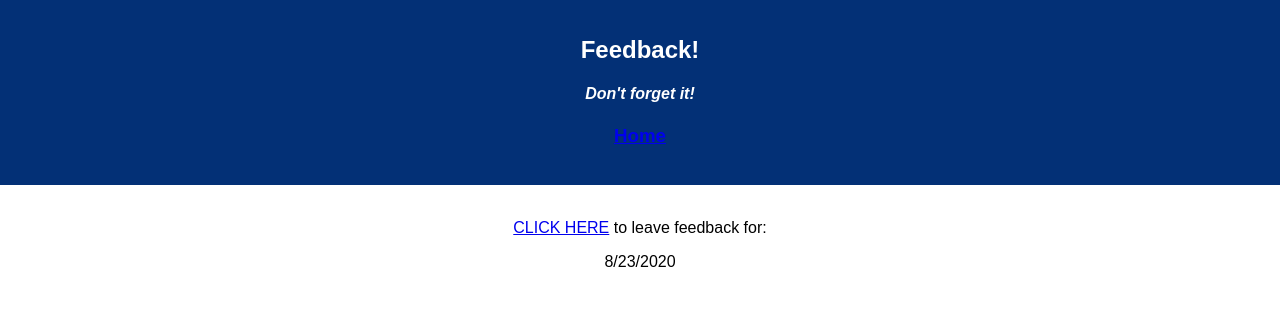
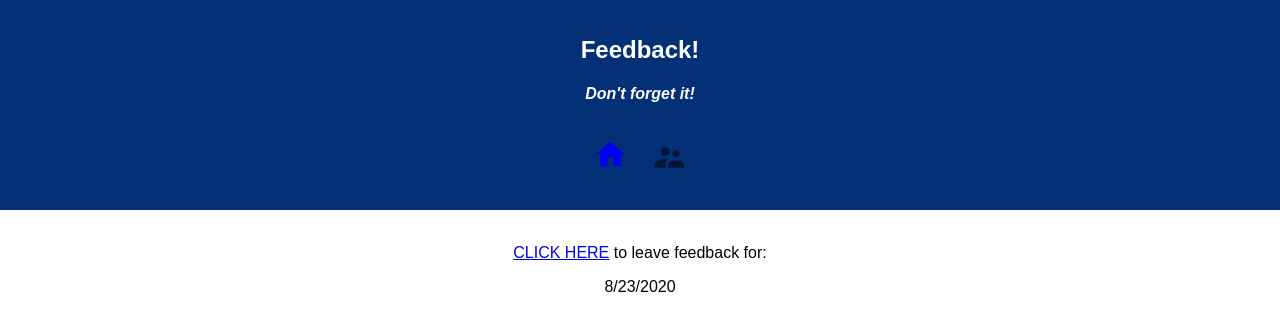
Before and after one commit to samueldmaus/redux-feedback-loop, a React (Create React App) app: page / in a window 1280 px wide. Shown: the top 330 px of the page. Built offline with nearby package versions, Linux system fonts and the light colour scheme.

Commit message:
adding material ui

```diff
--- a/package.json
+++ b/package.json
@@ -5,6 +5,7 @@
   "proxy": "http://localhost:5000",
   "dependencies": {
     "@material-ui/core": "^4.11.0",
+    "@material-ui/icons": "^4.9.1",
     "axios": "^0.19.0",
     "logger": "0.0.1",
     "pg": "^8.2.1",
--- a/src/components/App/App.js
+++ b/src/components/App/App.js
@@ -1,28 +1,30 @@
 import React, { Component } from 'react';
 import './App.css';
-import {HashRouter as Router, Route, Link} from 'react-router-dom';
+import {HashRouter as Router, Route, Link, withRouter} from 'react-router-dom';
 import Feeling from '../Feeling/Feeling.js';
 import Supported from '../Supported/Supported.js'
 import Understanding from '../Understanding/Understanding';
 import Comments from '../Comments/Comments.js';
 import Review from '../Review/Review.js';
 import CompletedFeedback from '../CompletedFeedback/CompletedFeedback';
+import Intro from '../Intro/Intro.js';
+import HomeIcon from '@material-ui/icons/Home';
+import { IconButton } from '@material-ui/core';
+import SupervisorAccountIcon from '@material-ui/icons/SupervisorAccount';
 
 class App extends Component {
   render() {
-    let today = new Date();
-    let date = (today.getMonth()+1)+ '/' + today.getDate() + '/' + today.getFullYear();
     return (
       <Router>
         <div className="App">
           <header className="App-header">
             <h1 className="App-title">Feedback!</h1>
             <h4><i>Don't forget it!</i></h4>
-            <h3><Link to="/">Home</Link></h3>
+            <IconButton><Link to="/"><HomeIcon fontSize='large' /></Link></IconButton>
+            <IconButton><SupervisorAccountIcon fontSize='large' /></IconButton>
           </header>
           <br/>
-          <p><Link to="/feeling">CLICK HERE</Link> to leave feedback for:</p>
-          <p>{date}</p>
+          <Intro component={withRouter(Intro)} />
         </div>
         <Route exact path="/feeling" component={Feeling}/>
         <Route exact path="/supported" component={Supported} />
--- /dev/null
+++ b/src/components/Intro/Intro.js
@@ -0,0 +1,15 @@
+import React, {Component} from 'react';
+import {Link} from 'react-router-dom'
+
+export default class Intro extends Component {
+    render() {
+        let today = new Date();
+        let date = (today.getMonth()+1)+ '/' + today.getDate() + '/' + today.getFullYear();
+        return (
+            <div>
+                <p><Link to="/feeling">CLICK HERE</Link> to leave feedback for:</p>
+                <p>{date}</p>
+            </div>
+        )
+    }
+}
```
Also changed, not shown: 1 other file (tests, documents, lock files or other folders).
